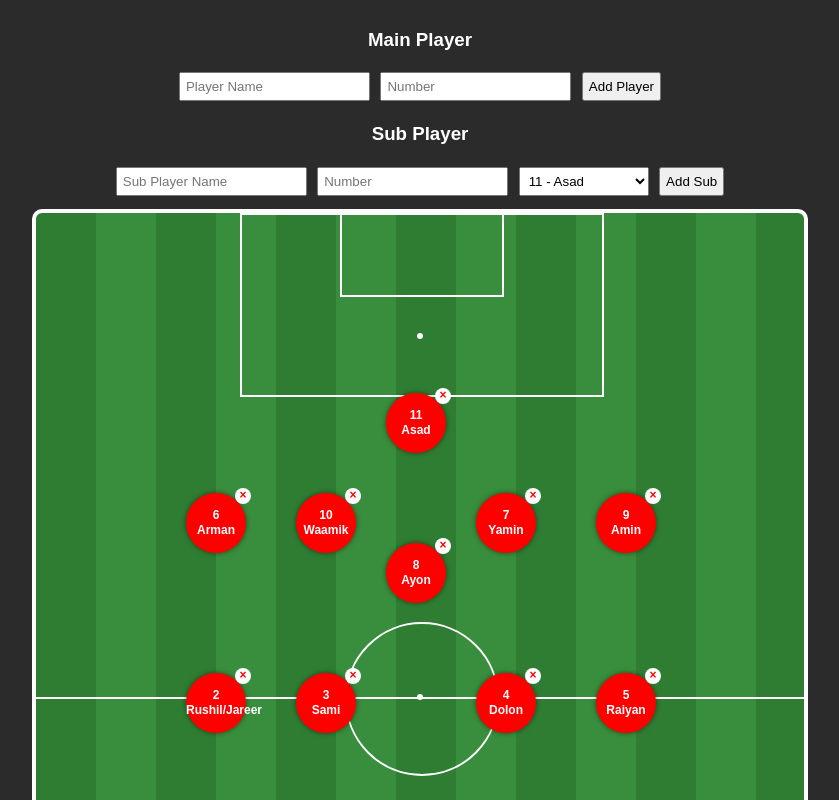
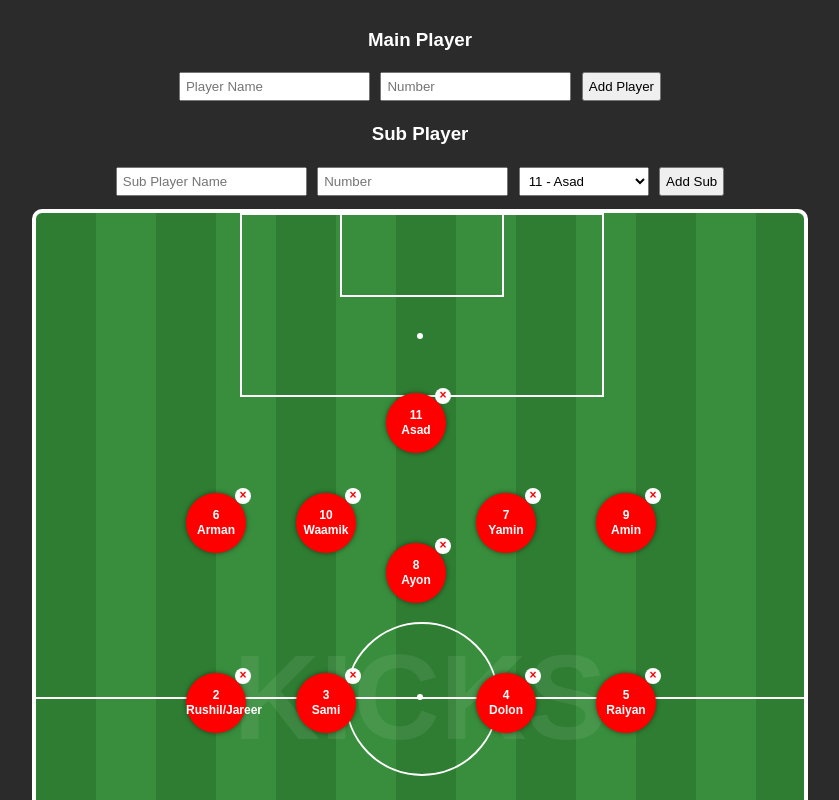
Before and after one commit to faruqueomar81/soccer-planner, a plain HTML site: page index.html in a window 1280 px wide. Shown: the top 800 px of the page, without its empty margins (220-1059 px from the left). Drawn offline with Linux system fonts and the light colour scheme.

Commit message:
Add watermark and update title in index.html
Added a watermark to the soccer formation planner and updated the title.

```diff
--- a/index.html
+++ b/index.html
@@ -2,7 +2,7 @@
 <html lang="en">
 <head>
 <meta charset="UTF-8">
-<title>Soccer Formation Planner - Smooth Drag</title>
+<title>Soccer Formation Planner - Smooth Drag + KICKS Watermark</title>
 <style>
 body {
     background-color: #2b2b2b;
@@ -22,12 +22,23 @@ body {
     border-radius: 10px;
     overflow: hidden;
 }
+#watermark {
+    position: absolute;
+    top: 50%;
+    left: 50%;
+    transform: translate(-50%, -50%);
+    font-size: 120px;
+    font-weight: bold;
+    color: rgba(255,255,255,0.08);
+    pointer-events: none;
+    white-space: nowrap;
+}
+/* Pitch markings */
 .line { position: absolute; background: white; }
 .halfway-line { width: 100%; height: 2px; top: 50%; }
 .center-circle {
     position: absolute;
-    width: 150px; height: 150px;
-    border: 2px solid white; border-radius: 50%;
+    width: 150px; height: 150px; border: 2px solid white; border-radius: 50%;
     top: calc(50% - 75px); left: calc(50% - 75px);
 }
 .center-spot {
@@ -54,32 +65,52 @@ body {
 .bottom-box { bottom: 0; }
 .bottom-goal { bottom: 0; }
 .bottom-spot { bottom: 120px; }
+/* Player elements */
 .player-wrapper {
-    position: absolute; display: flex; flex-direction: column; align-items: center;
+    position: absolute;
+    display: flex;
+    flex-direction: column;
+    align-items: center;
 }
 .player {
-    width: 60px; height: 60px; background: red; border-radius: 50%;
-    text-align: center; color: white; font-weight: bold; font-size: 12px;
-    cursor: grab; display: flex; flex-direction: column;
-    justify-content: center; box-shadow: 0 0 5px rgba(0,0,0,0.5);
-    position: relative; transition: transform 0.05s linear;
+    width: 60px; height: 60px; background: red;
+    border-radius: 50%;
+    text-align: center; color: white;
+    font-weight: bold; font-size: 12px;
+    cursor: grab;
+    display: flex; flex-direction: column; justify-content: center;
+    box-shadow: 0 0 5px rgba(0,0,0,0.5);
+    position: relative;
+    transition: transform 0.05s linear;
+    user-select: none; /* no text selection in circle */
 }
-.player span { line-height: 1.2; }
+.player span {
+    line-height: 1.2;
+    user-select: none; /* disable text selection */
+}
 .delete-btn {
     position: absolute; top: -5px; right: -5px;
-    background: white; color: red; border-radius: 50%; width: 16px; height: 16px;
-    font-size: 12px; line-height: 14px; text-align: center; cursor: pointer;
+    background: white; color: red;
+    border-radius: 50%; width: 16px; height: 16px;
+    font-size: 12px; line-height: 14px; text-align: center;
+    cursor: pointer;
+    user-select: none;
 }
 .subbox {
     width: 80px; background: white; color: black;
     font-size: 10px; text-align: center; margin-top: 3px;
-    border-radius: 3px; padding: 2px; box-shadow: 0 0 3px rgba(0,0,0,0.3);
+    border-radius: 3px; padding: 2px;
+    box-shadow: 0 0 3px rgba(0,0,0,0.3);
     position: relative;
+    user-select: none;
 }
 .sub-delete {
-    position: absolute; top: 2px; right: 2px; background: red; color: white;
-    border-radius: 50%; width: 12px; height: 12px; font-size: 10px;
-    line-height: 12px; text-align: center; cursor: pointer;
+    position: absolute; top: 2px; right: 2px;
+    background: red; color: white;
+    border-radius: 50%; width: 12px; height: 12px;
+    font-size: 10px; line-height: 12px;
+    text-align: center; cursor: pointer;
+    user-select: none;
 }
 input, button, select { padding: 5px; margin: 3px; }
 </style>
@@ -98,6 +129,7 @@ input, button, select { padding: 5px; margin: 3px; }
         <button onclick="addSub()">Add Sub</button>
     </div>
     <div id="field">
+        <div id="watermark">KICKS</div>
         <div class="line halfway-line"></div>
         <div class="center-circle"></div>
         <div class="center-spot"></div>
@@ -144,16 +176,20 @@ function drawPlayers() {
         wrapper.classList.add('player-wrapper');
         wrapper.style.left = p.x + 'px';
         wrapper.style.top = p.y + 'px';
+
         const mainEl = document.createElement('div');
         mainEl.classList.add('player');
         mainEl.innerHTML = `<span>${p.number}</span><span>${p.name}</span>`;
+
         const delBtn = document.createElement('div');
         delBtn.classList.add('delete-btn');
         delBtn.textContent = '×';
-        delBtn.onclick = () => { deletePlayer(idx); };
+        delBtn.onclick = (e) => { e.stopPropagation(); deletePlayer(idx); };
         mainEl.appendChild(delBtn);
+
         makeSmoothDraggable(wrapper, p);
         wrapper.appendChild(mainEl);
+
         p.subs.slice(0, 3).forEach((sub, subIdx) => {
             const subEl = document.createElement('div');
             subEl.classList.add('subbox');
@@ -161,17 +197,17 @@ function drawPlayers() {
             const subDel = document.createElement('div');
             subDel.classList.add('sub-delete');
             subDel.textContent = '×';
-            subDel.onclick = () => { deleteSub(idx, subIdx); };
+            subDel.onclick = (e) => { e.stopPropagation(); deleteSub(idx, subIdx); };
             subEl.appendChild(subDel);
             wrapper.appendChild(subEl);
         });
+
         field.appendChild(wrapper);
     });
 }
 
 function makeSmoothDraggable(wrapper, playerObj) {
     let startX, startY, isDragging = false;
-
     wrapper.addEventListener('pointerdown', e => {
         isDragging = true;
         wrapper.style.transition = 'none';
@@ -179,19 +215,16 @@ function makeSmoothDraggable(wrapper, playerObj) {
         startY = e.clientY - playerObj.y;
         wrapper.setPointerCapture(e.pointerId);
     });
-
     wrapper.addEventListener('pointermove', e => {
         if (!isDragging) return;
         playerObj.x = e.clientX - startX;
         playerObj.y = e.clientY - startY;
         wrapper.style.left = playerObj.x + 'px';
         wrapper.style.top = playerObj.y + 'px';
-        // Auto scroll screen when near edge
         const buffer = 50;
         if (e.clientY < buffer) window.scrollBy(0, -10);
         if (window.innerHeight - e.clientY < buffer) window.scrollBy(0, 10);
     });
-
     wrapper.addEventListener('pointerup', e => {
         isDragging = false;
         wrapper.releasePointerCapture(e.pointerId);
@@ -233,6 +266,7 @@ function deleteSub(playerIdx, subIdx) {
     drawPlayers();
 }
 
+// Init
 updatePlayerDropdown();
 drawPlayers();
 </script>
```
